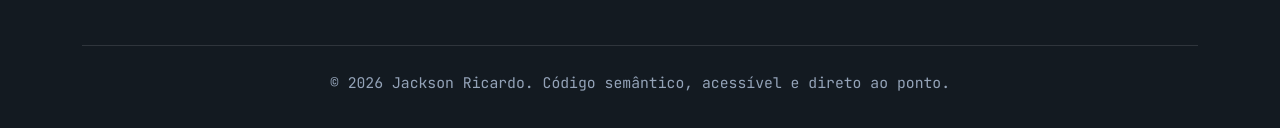
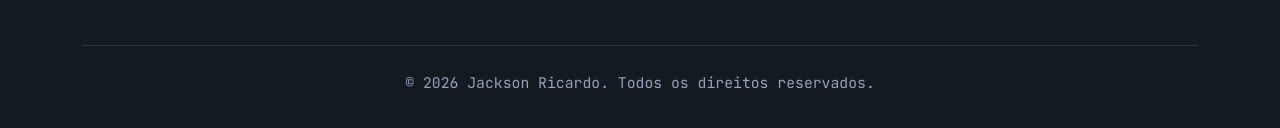
Before and after one commit to JacksonRicardo/Portfolio2026, a plain HTML site: page index.html in a window 1280 px wide. Shown: the part 9377-9505 px from the top of the page. Drawn offline with nearby package versions, Linux system fonts and the light colour scheme.

Commit message:
chore(ui): padroniza texto institucional de direitos autorais no rodape

```diff
--- a/index.html
+++ b/index.html
@@ -540,7 +540,7 @@
                 </div>
             </div>
             <div class="border-top mt-5 pt-4 text-center text-muted small mono" style="border-color: var(--border-color) !important;">
-                <p class="mb-0" data-en="&copy; 2026 Jackson Ricardo. Built with semantic HTML, accessible contrast, and clean code.">&copy; 2026 Jackson Ricardo. Código semântico, acessível e direto ao ponto.</p>
+                <p class="mb-0" data-en="&copy; 2026 Jackson Ricardo. All rights reserved.">&copy; 2026 Jackson Ricardo. Todos os direitos reservados.</p>
             </div>
         </div>
     </footer>
```
